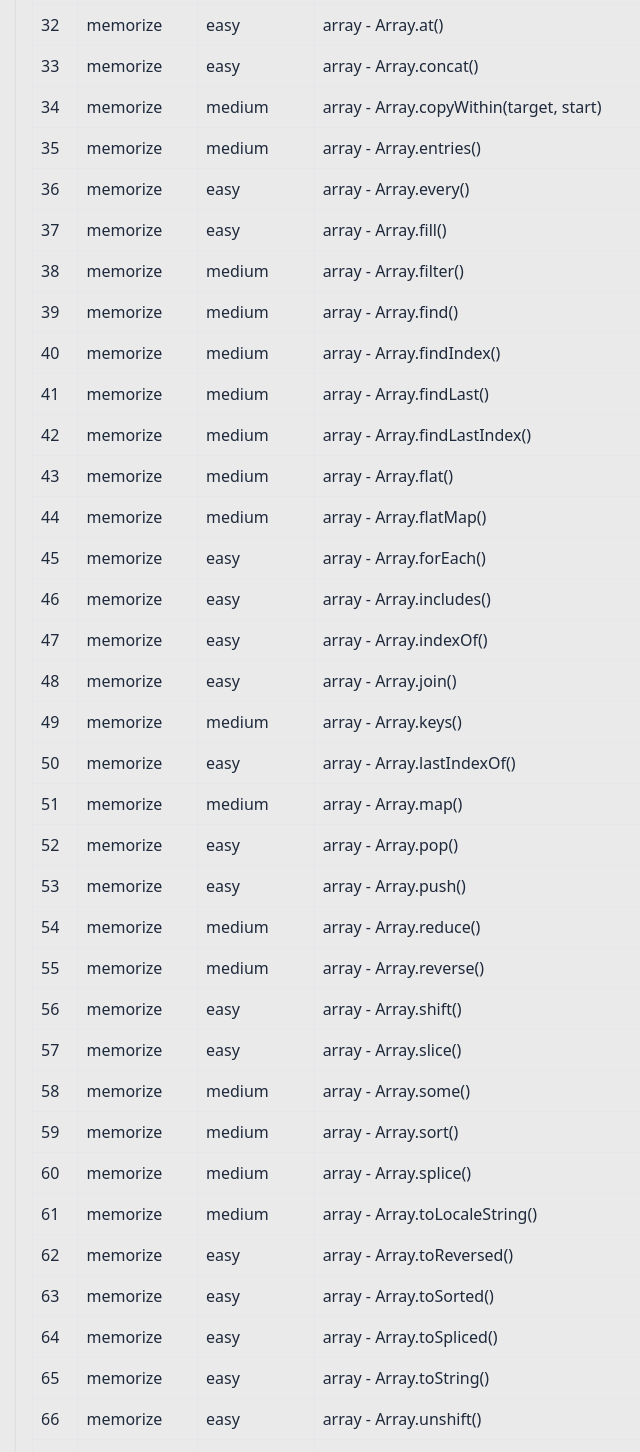
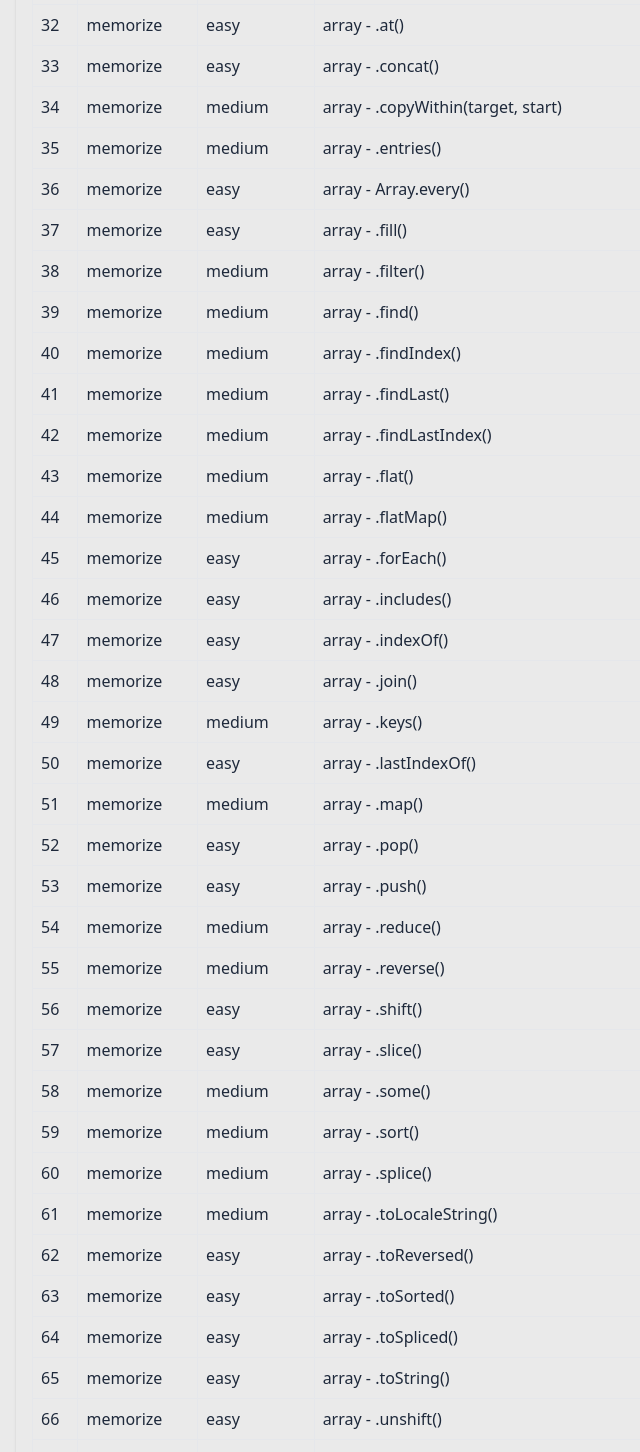
Before and after one commit to Kalugy/js-challenges, a React (Vite) app: page /custom in a window 1280 px wide. Shown: the part 1520-2972 px from the top of the page, without its empty margins (192-832 px from the left). Built offline with nearby package versions, Linux system fonts and the light colour scheme.

Commit message:
set up analitics

```diff
--- a/src/App.jsx
+++ b/src/App.jsx
@@ -4,7 +4,11 @@ import HomePage from './pages/HomePage';
 import ChallengePage from './pages/ChallengePage';
 import CustomPage from './pages/CustomPage';
 import SettingsPage from './pages/SettingsPage';
+import useAnalytics from './hooks/useAnalytics';
+
 function App() {
+  useAnalytics();
+
   return (
     // <Router>
       <Routes>
--- a/src/constants/challenge.json
+++ b/src/constants/challenge.json
@@ -391,7 +391,7 @@
     "type": "memorize",
     "dificult": "easy",
     "method": "array",
-    "function": "Array.at()",
+    "function": ".at()",
     "instruction": "Given the array [10, 20, 30, 40], use `at()` to access the third element (index 2).",
     "expectedResult": 30,
     "template": "function main(arr=[10, 20, 30, 40]) {\n  // Your code here\n  return '';\n}",
@@ -403,7 +403,7 @@
     "type": "memorize",
     "dificult": "easy",
     "method": "array",
-    "function": "Array.concat()",
+    "function": ".concat()",
     "instruction": "Combine the arrays [1, 2] and [3, 4] using `concat()`.",
     "expectedResult": [
       1,
@@ -420,7 +420,7 @@
     "type": "memorize",
     "dificult": "medium",
     "method": "array",
-    "function": "Array.copyWithin(target, start)",
+    "function": ".copyWithin(target, start)",
     "instruction": "Given the array [1, 2, 3, 4, 5], use `copyWithin()` to copy elements starting at index 0 to index 3.",
     "expectedResult": [
       1,
@@ -438,7 +438,7 @@
     "type": "memorize",
     "dificult": "medium",
     "method": "array",
-    "function": "Array.entries()",
+    "function": ".entries()",
     "instruction": "Given the array ['a', 'b', 'c'], use `entries()` to return an iterator of index-value pairs.",
     "expectedResult": [
       [
@@ -475,7 +475,7 @@
     "type": "memorize",
     "dificult": "easy",
     "method": "array",
-    "function": "Array.fill()",
+    "function": ".fill()",
     "instruction": "Fill the array [1, 2, 3, 4] with the value 0 from index 1 to 3 using `fill()`.",
     "expectedResult": [
       1,
@@ -484,7 +484,7 @@
       4
     ],
     "template": "function main(arr=[1, 2, 3, 4]) {\n  // Your code here\n  return '';\n}",
-    "hint": "The `fill()` method changes all elements in a range to a static value. \narray.fill(value, start, end)",
+    "hint": "The `fill()` method changes all elements in a range to a static value. \narr.fill(value, start, end)",
     "points": "1"
   },
   {
@@ -492,7 +492,7 @@
     "type": "memorize",
     "dificult": "medium",
     "method": "array",
-    "function": "Array.filter()",
+    "function": ".filter()",
     "instruction": "Filter out all odd numbers from the array [1, 2, 3, 4, 5] using `filter()`.",
     "expectedResult": [
       2,
@@ -507,7 +507,7 @@
     "type": "memorize",
     "dificult": "medium",
     "method": "array",
-    "function": "Array.find()",
+    "function": ".find()",
     "instruction": "Find the first number greater than 10 in the array [5, 12, 8, 130, 44] using `find()`.",
     "expectedResult": 12,
     "template": "function main(arr=[5, 12, 8, 130, 44]) {\n  // Your code here\n  return '';\n}",
@@ -519,7 +519,7 @@
     "type": "memorize",
     "dificult": "medium",
     "method": "array",
-    "function": "Array.findIndex()",
+    "function": ".findIndex()",
     "instruction": "Find the index of the first number greater than 10 in the array [5, 12, 8, 130, 44] using `findIndex()`.",
     "expectedResult": 1,
     "template": "function main(arr=[5, 12, 8, 130, 44]) {\n  // Your code here\n  return '';\n}",
@@ -531,7 +531,7 @@
     "type": "memorize",
     "dificult": "medium",
     "method": "array",
-    "function": "Array.findLast()",
+    "function": ".findLast()",
     "instruction": "Find the last number greater than 10 in the array [5, 12, 8, 130, 44] using `findLast()`.",
     "expectedResult": 44,
     "template": "function main(arr=[5, 12, 8, 130, 44]) {\n  // Your code here\n  return '';\n}",
@@ -543,7 +543,7 @@
     "type": "memorize",
     "dificult": "medium",
     "method": "array",
-    "function": "Array.findLastIndex()",
+    "function": ".findLastIndex()",
     "instruction": "Find the index of the last number greater than 10 in the array [5, 12, 8, 130, 44] using `findLastIndex()`.",
     "expectedResult": 4,
     "template": "function main(arr=[5, 12, 8, 130, 44]) {\n  // Your code here\n  return '';\n}",
@@ -555,7 +555,7 @@
     "type": "memorize",
     "dificult": "medium",
     "method": "array",
-    "function": "Array.flat()",
+    "function": ".flat()",
     "instruction": "Flatten the array [1, [2, [3, [4]]]] one level deep using `flat()`.",
     "expectedResult": [
       1,
@@ -576,7 +576,7 @@
     "type": "memorize",
     "dificult": "medium",
     "method": "array",
-    "function": "Array.flatMap()",
+    "function": ".flatMap()",
     "instruction": "Map each number in [1, 2, 3] to an array containing the number and its square, then flatten the result using `flatMap()`.",
     "expectedResult": [
       1,
@@ -595,7 +595,7 @@
     "type": "memorize",
     "dificult": "easy",
     "method": "array",
-    "function": "Array.forEach()",
+    "function": ".forEach()",
     "instruction": "Log each number in the array [1, 2, 3] to the console using `forEach()`.",
     "expectedResult": "Logs: 1, 2, 3",
     "template": "function main(arr=[1, 2, 3]) {\n  // Your code here\n}",
@@ -607,7 +607,7 @@
     "type": "memorize",
     "dificult": "easy",
     "method": "array",
-    "function": "Array.includes()",
+    "function": ".includes()",
     "instruction": "Check if the array [1, 2, 3, 4] includes the number 3 using `includes()`.",
     "expectedResult": true,
     "template": "function main(arr=[1, 2, 3, 4]) {\n  // Your code here\n  return '';\n}",
@@ -619,7 +619,7 @@
     "type": "memorize",
     "dificult": "easy",
     "method": "array",
-    "function": "Array.indexOf()",
+    "function": ".indexOf()",
     "instruction": "Find the index of the first occurrence of the number 3 in the array [1, 2, 3, 4, 3] using `indexOf()`.",
     "expectedResult": 2,
     "template": "function main(arr=[1, 2, 3, 4, 3]) {\n  // Your code here\n  return '';\n}",
@@ -631,7 +631,7 @@
     "type": "memorize",
     "dificult": "easy",
     "method": "array",
-    "function": "Array.join()",
+    "function": ".join()",
     "instruction": "Join all elements of the array ['a', 'b', 'c'] into a single string, separated by '-' using `join()`.",
     "expectedResult": "a-b-c",
     "template": "function main(arr=['a', 'b', 'c']) {\n  // Your code here\n  return '';\n}",
@@ -643,7 +643,7 @@
     "type": "memorize",
     "dificult": "medium",
     "method": "array",
-    "function": "Array.keys()",
+    "function": ".keys()",
     "instruction": "Return an iterator of the keys (indexes) of the array ['a', 'b', 'c'] using `keys()`.",
     "expectedResult": [
       0,
@@ -651,7 +651,7 @@
       2
     ],
     "template": "function main(arr=['a', 'b', 'c']) {\n  // Your code here\n  return '';\n}",
-    "hint": "The `keys()` method returns an iterator of array indexes. Use `Array.from()` to convert it to an array.",
+    "hint": "The `keys()` method returns an iterator of array indexes. Use `Array.from()` to convert it to an arr.",
     "points": "2"
   },
   {
@@ -659,11 +659,11 @@
     "type": "memorize",
     "dificult": "easy",
     "method": "array",
-    "function": "Array.lastIndexOf()",
+    "function": ".lastIndexOf()",
     "instruction": "Find the index of the last occurrence of the number 3 in the array [1, 2, 3, 4, 3] using `lastIndexOf()`.",
     "expectedResult": 4,
     "template": "function main(arr=[1, 2, 3, 4, 3]) {\n  // Your code here\n  return '';\n}",
-    "hint": "The `lastIndexOf()` method returns the last index where the value occurs. \narray.lastIndexOf(value)",
+    "hint": "The `lastIndexOf()` method returns the last index where the value occurs. \narr.lastIndexOf(value)",
     "points": "1"
   },
   {
@@ -671,7 +671,7 @@
     "type": "memorize",
     "dificult": "medium",
     "method": "array",
-    "function": "Array.map()",
+    "function": ".map()",
     "instruction": "Create a new array by squaring each number in [1, 2, 3] using `map()`.",
     "expectedResult": [
       1,
@@ -679,7 +679,7 @@
       9
     ],
     "template": "function main(arr=[1, 2, 3]) {\n  // Your code here\n  return '';\n}",
-    "hint": "The `map()` method creates a new array by applying a function to each element. \narray.map(callback)",
+    "hint": "The `map()` method creates a new array by applying a function to each element. \narr.map(callback)",
     "points": "2"
   },
   {
@@ -687,11 +687,11 @@
     "type": "memorize",
     "dificult": "easy",
     "method": "array",
-    "function": "Array.pop()",
+    "function": ".pop()",
     "instruction": "Remove the last element from the array [1, 2, 3] using `pop()`.",
     "expectedResult": 3,
     "template": "function main(arr=[1, 2, 3]) {\n  // Your code here\n  return '';\n}",
-    "hint": "The `pop()` method removes the last element of an array and returns it. \narray.pop()",
+    "hint": "The `pop()` method removes the last element of an array and returns it. \narr.pop()",
     "points": "1"
   },
   {
@@ -699,7 +699,7 @@
     "type": "memorize",
     "dificult": "easy",
     "method": "array",
-    "function": "Array.push()",
+    "function": ".push()",
     "instruction": "Add the number 4 to the array [1, 2, 3] using `push()`.",
     "expectedResult": [
       1,
@@ -708,7 +708,7 @@
       4
     ],
     "template": "function main(arr=[1, 2, 3]) {\n  // Your code here\n  return '';\n}",
-    "hint": "The `push()` method adds one or more elements to the end of an array. \narray.push(value)",
+    "hint": "The `push()` method adds one or more elements to the end of an array. \narr.push(value)",
     "points": "1"
   },
   {
@@ -716,7 +716,7 @@
     "type": "memorize",
     "dificult": "medium",
     "method": "array",
-    "function": "Array.reduce()",
+    "function": ".reduce()",
     "instruction": "Calculate the sum of all numbers in the array [1, 2, 3, 4] using `reduce()`.",
     "expectedResult": 10,
     "template": "function main(arr=[1, 2, 3, 4]) {\n  // Your code here\n  return '';\n}",
@@ -728,7 +728,7 @@
     "type": "memorize",
     "dificult": "medium",
     "method": "array",
-    "function": "Array.reverse()",
+    "function": ".reverse()",
     "instruction": "Reverse the array [1, 2, 3, 4] using `reverse()`.",
     "expectedResult": [
       4,
@@ -745,7 +745,7 @@
     "type": "memorize",
     "dificult": "easy",
     "method": "array",
-    "function": "Array.shift()",
+    "function": ".shift()",
     "instruction": "Remove the first element of the array [1, 2, 3] using `shift()`.",
     "expectedResult": [
       2,
@@ -760,7 +760,7 @@
     "type": "memorize",
     "dificult": "easy",
     "method": "array",
-    "function": "Array.slice()",
+    "function": ".slice()",
     "instruction": "Extract the subarray [2, 3] from the array [1, 2, 3, 4] using `slice()`.",
     "expectedResult": [
       2,
@@ -775,7 +775,7 @@
     "type": "memorize",
     "dificult": "medium",
     "method": "array",
-    "function": "Array.some()",
+    "function": ".some()",
     "instruction": "Check if any number in the array [1, 2, 3, 4] is greater than 3 using `some()`.",
     "expectedResult": true,
     "template": "function main(arr=[1, 2, 3, 4]) {\n  // Your code here\n  return '';\n}",
@@ -787,7 +787,7 @@
     "type": "memorize",
     "dificult": "medium",
     "method": "array",
-    "function": "Array.sort()",
+    "function": ".sort()",
     "instruction": "Sort the array [3, 1, 4, 2] in ascending order using `sort()`.",
     "expectedResult": [
       1,
@@ -804,7 +804,7 @@
     "type": "memorize",
     "dificult": "medium",
     "method": "array",
-    "function": "Array.splice()",
+    "function": ".splice()",
     "instruction": "Remove 2 elements starting at index 1 in the array [1, 2, 3, 4] using `splice()`.",
     "expectedResult": [
       1,
@@ -819,7 +819,7 @@
     "type": "memorize",
     "dificult": "medium",
     "method": "array",
-    "function": "Array.toLocaleString()",
+    "function": ".toLocaleString()",
     "instruction": "Convert the array [1000, 'a'] to a localized string using `toLocaleString()`.",
     "expectedResult": "1,000,a",
     "template": "function main(arr=[1000, 'a']) {\n  // Your code here\n  return '';\n}",
@@ -831,7 +831,7 @@
     "type": "memorize",
     "dificult": "easy",
     "method": "array",
-    "function": "Array.toReversed()",
+    "function": ".toReversed()",
     "instruction": "Return a reversed version of the array [1, 2, 3, 4] using `toReversed()`.",
     "expectedResult": [
       4,
@@ -848,7 +848,7 @@
     "type": "memorize",
     "dificult": "easy",
     "method": "array",
-    "function": "Array.toSorted()",
+    "function": ".toSorted()",
     "instruction": "Return a sorted version of the array [3, 1, 4, 2] using `toSorted()`.",
     "expectedResult": [
       1,
@@ -865,7 +865,7 @@
     "type": "memorize",
     "dificult": "easy",
     "method": "array",
-    "function": "Array.toSpliced()",
+    "function": ".toSpliced()",
     "instruction": "Remove 2 elements starting at index 1 from the array [1, 2, 3, 4] using `toSpliced()`.",
     "expectedResult": [
       1,
@@ -880,11 +880,11 @@
     "type": "memorize",
     "dificult": "easy",
     "method": "array",
-    "function": "Array.toString()",
+    "function": ".toString()",
     "instruction": "Convert the array [1, 2, 3] to a string using `toString()`.",
     "expectedResult": "1,2,3",
     "template": "function main(arr=[1, 2, 3]) {\n  // Your code here\n  return '';\n}",
-    "hint": "The `toString()` method converts an array into a string. \narray.toString()",
+    "hint": "The `toString()` method converts an array into a string. \narr.toString()",
     "points": "1"
   },
   {
@@ -892,7 +892,7 @@
     "type": "memorize",
     "dificult": "easy",
     "method": "array",
-    "function": "Array.unshift()",
+    "function": ".unshift()",
     "instruction": "Add the number 0 to the beginning of the array [1, 2, 3] using `unshift()`.",
     "expectedResult": [
       0,
@@ -909,7 +909,7 @@
     "type": "memorize",
     "dificult": "medium",
     "method": "array",
-    "function": "Array.values()",
+    "function": ".values()",
     "instruction": "Return an iterator of values from the array ['a', 'b', 'c'] using `values()`.",
     "expectedResult": [
       "a",
@@ -925,7 +925,7 @@
     "type": "memorize",
     "dificult": "medium",
     "method": "array",
-    "function": "Array.with()",
+    "function": ".with()",
     "instruction": "Replace the element at index 1 with 100 in the array [1, 2, 3] using `with()`.",
     "expectedResult": [
       1,
--- a/src/constants/generalContants.js
+++ b/src/constants/generalContants.js
@@ -42,4 +42,5 @@ export const shortcutsConstant = {
   previousChallenge: "Ctrl + Arrow Left",
   nextChallenge: "Ctrl + Arrow Right",
   hint: "Ctrl + H",
+  methods: "Ctrl + M",
 }
```
Also changed, not shown: index.html (+13 -1 lines), src/components/challenge/challenge.jsx (+71 -2 lines), src/components/settings/SettingsShorcuts.jsx (+18 -29 lines), src/hooks/useAnalytics.js (added, +18 -0 lines), 1 other file (tests, documents, lock files or other folders).
